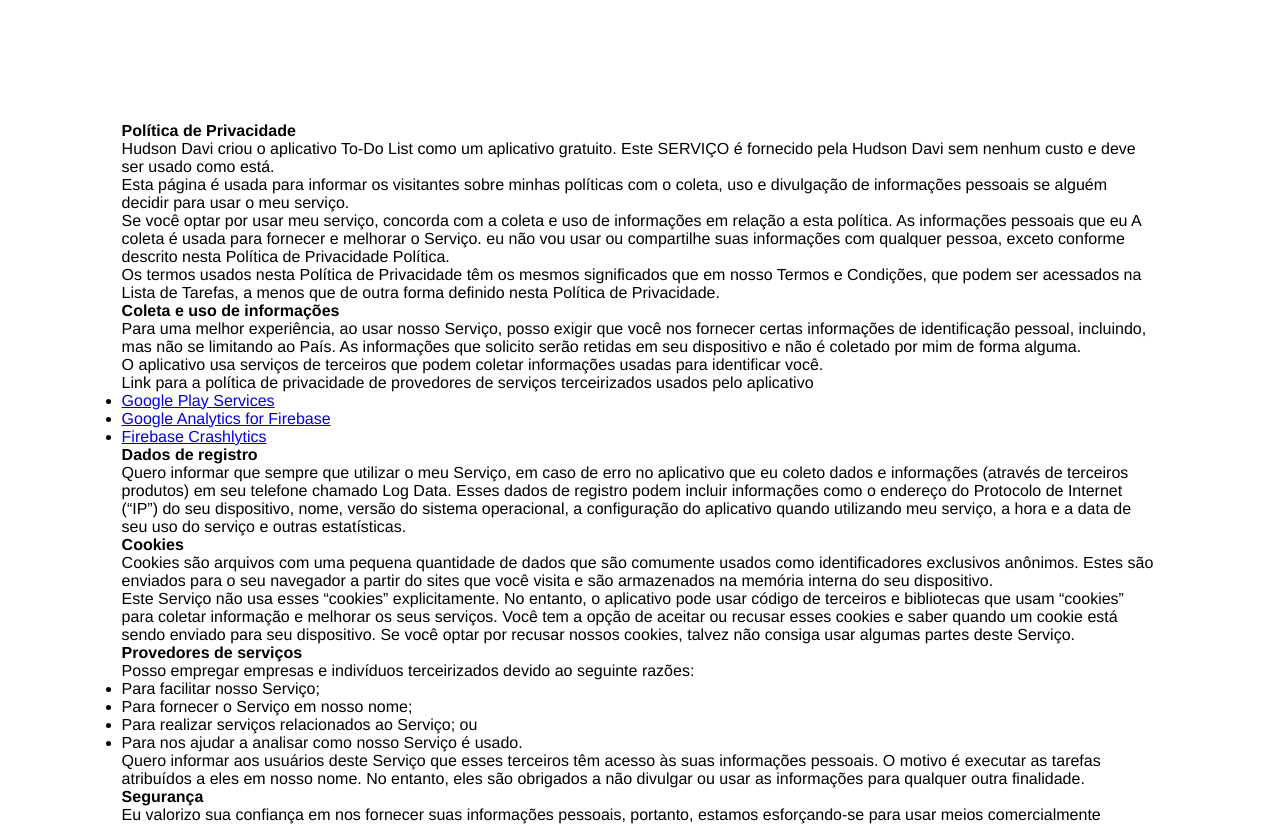
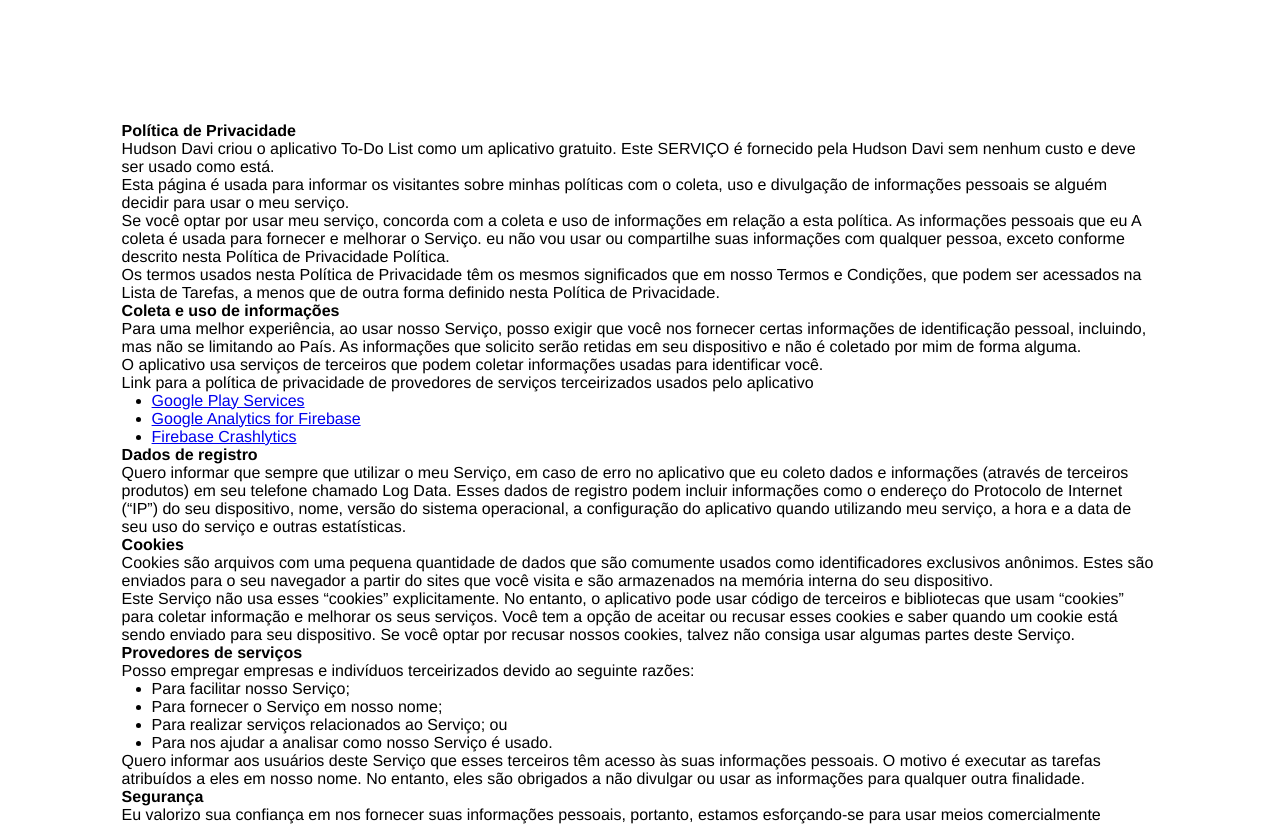
Before and after one commit to HudDavi/To-Do-List-Privacy-Policy, a plain HTML site: page index.html in a window 1280 px wide. Shown: the top 824 px of the page. Drawn offline with Linux system fonts and the light colour scheme.

Commit message:
Política de Privacidade do To-Do List App

```diff
--- a/index.css
+++ b/index.css
@@ -14,3 +14,8 @@ body {
   width: 100%;
   padding: 5%;
 }
+
+ul,
+ol{
+    padding-left: 30px;
+}
```
